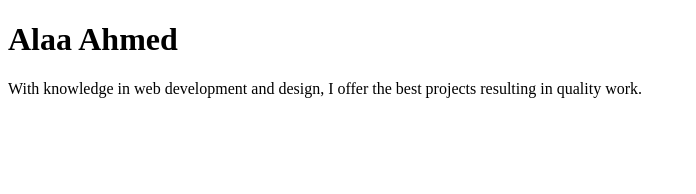
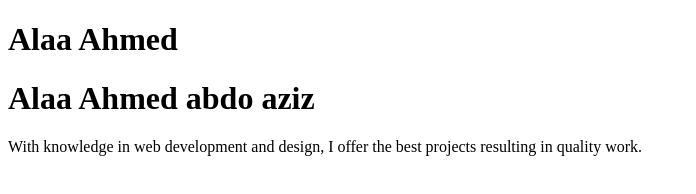
Before and after one commit to alaaAhmed94/E-commerce, a plain HTML site: page About.html in a window 1280 px wide. Shown: the whole page, without its empty margins (0-696 px from the left). Drawn offline with Linux system fonts and the light colour scheme.

Commit message:
Update About.html

```diff
--- a/About.html
+++ b/About.html
@@ -9,6 +9,7 @@
 
 <body>
     <h1>Alaa Ahmed</h1>
+    <h1>Alaa Ahmed abdo aziz</h1>
     <p>With knowledge in web development and design, I offer the best projects resulting in quality work.</p>
 </body>
 
```
